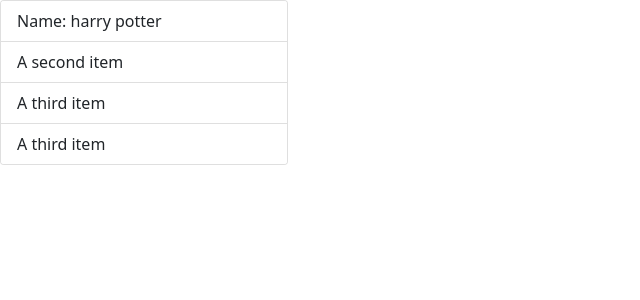
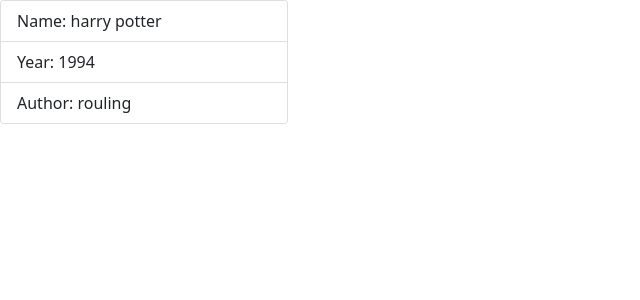
Before and after one commit to mashaBurdo/books, a Django app: page /app/book/1/ in a window 1280 px wide. Shown: the top 300 px of the page, without its empty margins (0-640 px from the left). Run offline with Django 4.2, Linux system fonts and the light colour scheme; data comes from the database, SQL or seed files in the repository.

Commit message:
lesson 3

```diff
--- a/app/templates/book.html
+++ b/app/templates/book.html
@@ -9,9 +9,8 @@
 <div class="card" style="width: 18rem;">
     <ul class="list-group list-group-flush">
         <li class="list-group-item">Name: {{ context.book.name }}</li>
-        <li class="list-group-item">A second item</li>
-        <li class="list-group-item">A third item</li>
-        <li class="list-group-item">A third item</li>
+        <li class="list-group-item">Year: {{ context.book.year }}</li>
+        <li class="list-group-item">Author: {{ context.book.author_name}}</li>
     </ul>
 </div>
 
```
